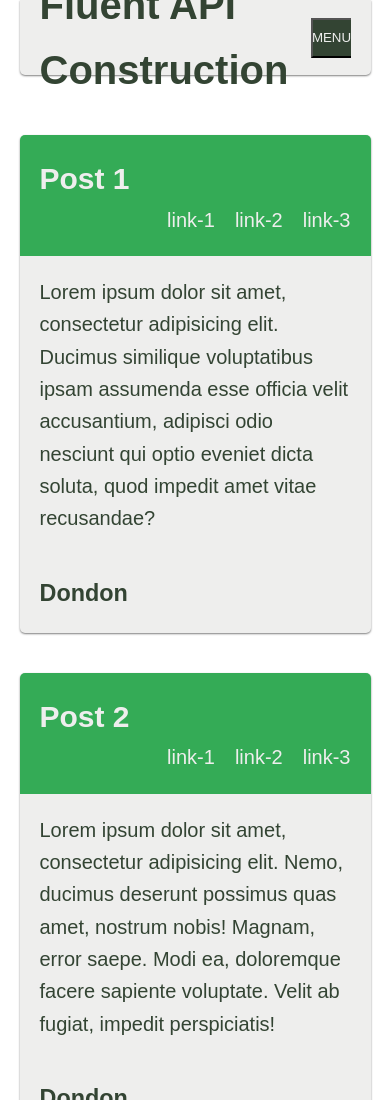
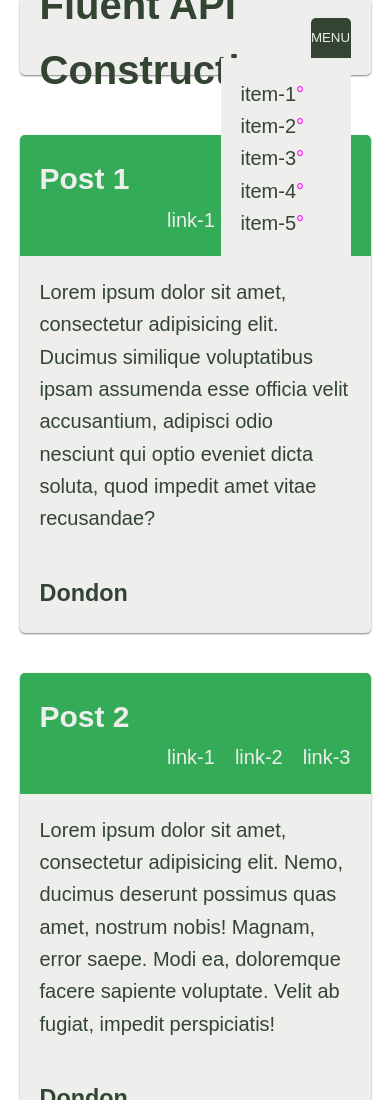
Before and after one commit to donhamiltoniii/js-fluent-api-design, a plain HTML site: page index.html in a window 390 px wide. Shown: the top 1100 px of the page. Drawn offline with Linux system fonts and the light colour scheme.

Commit message:
Style navigation for responsiveness

```diff
--- a/style.css
+++ b/style.css
@@ -61,9 +61,17 @@ ul {
 }
 .container > header nav {
 	padding-right: 1rem;
+	position: relative;
 }
 .container > header nav ul {
-	display: none;
+	background-color: var(--light);
+	display: flex;
+	flex-direction: column;
+	padding: 1rem;
+	position: absolute;
+	right: 1rem;
+	top: 40px;
+	width: 130px;
 }
 .container > header nav ul li {
 	padding-right: 1rem;
@@ -78,7 +86,8 @@ ul {
 .mainNavCollapse {
 	align-items: center;
 	background-color: var(--dark);
-	border-right: 5px;
+	border: none;
+	border-radius: 5px 5px 0 0;
 	color: var(--light);
 	display: flex;
 	height: 40px;
@@ -120,5 +129,11 @@ ul {
 @media (min-width: 1000px) {
 	.container > header nav ul {
 		display: flex;
+		flex-direction: row;
+		position: static;
+		width: initial;
+	}
+	.container > header nav button {
+		display: none;
 	}
 }
```
